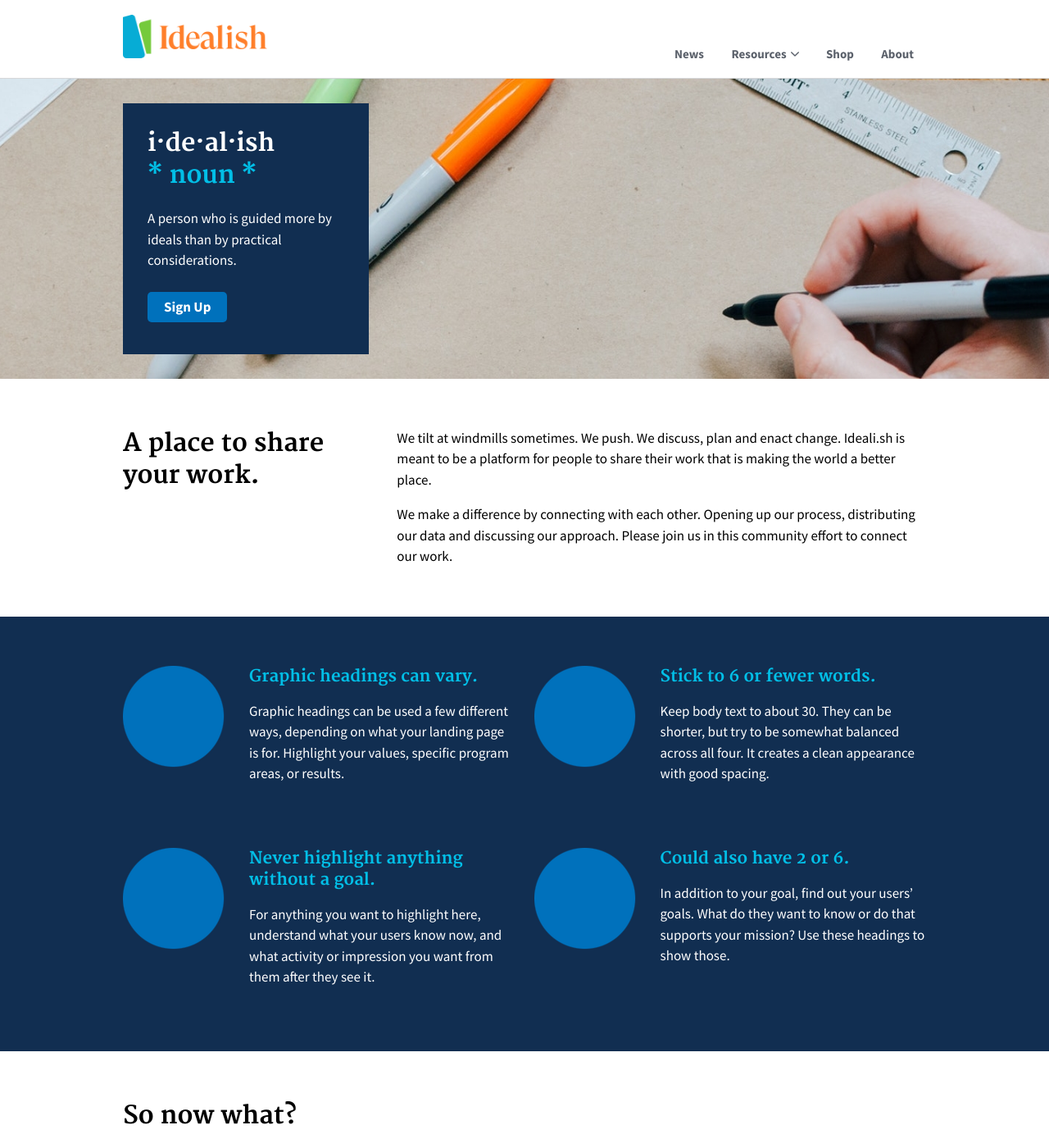
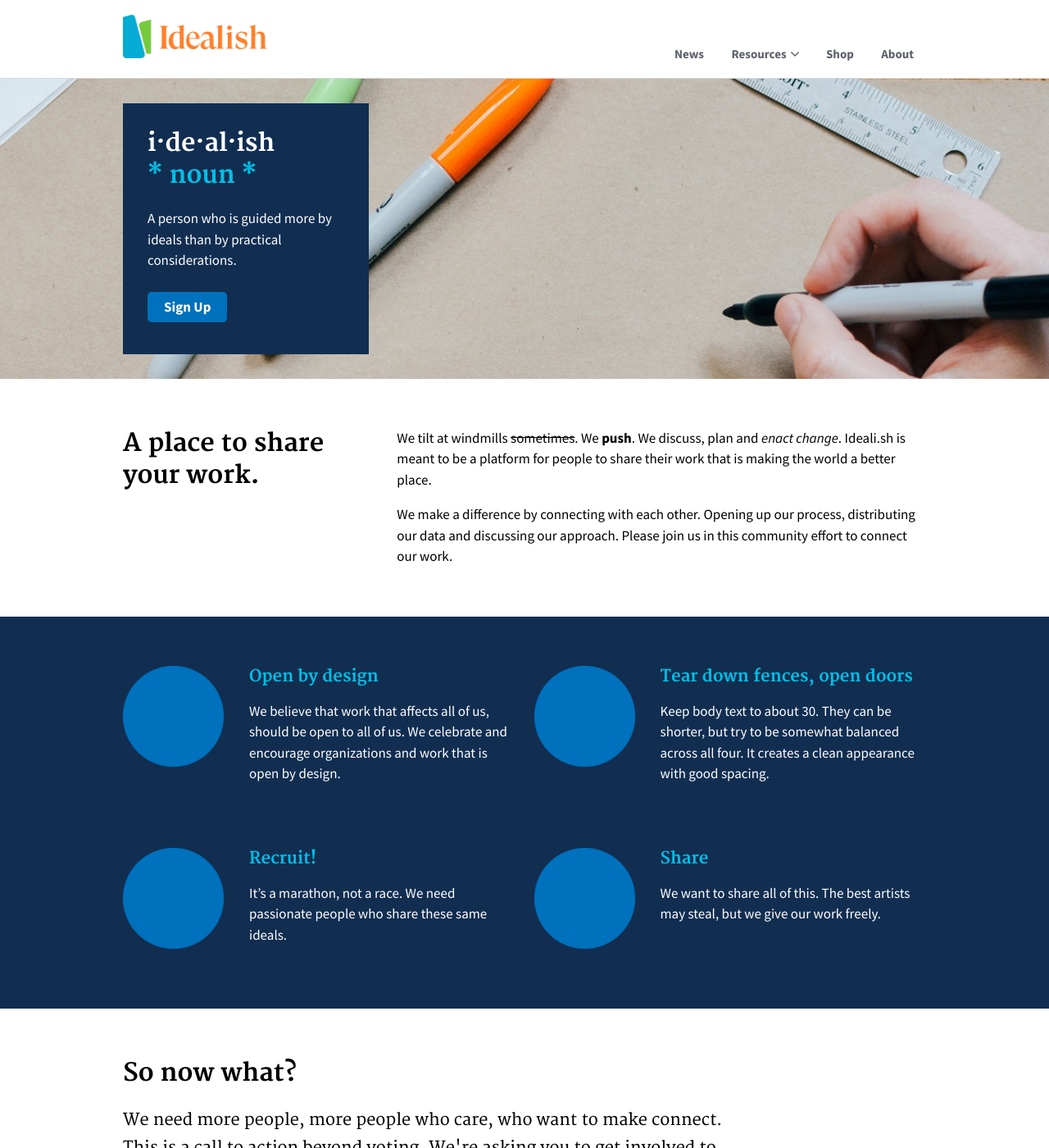
Before and after one commit to idealish/ideali.sh, a Jekyll site: the page built from demo/home.html, in a window 1280 px wide and 1400 px high. Shown: the whole window at 82% size. Built offline with Jekyll 4.4.1, drawn with Linux system fonts in a browser that asks for light colours.

Commit message:
moar content

```diff
--- a/demo/home.html
+++ b/demo/home.html
@@ -19,7 +19,7 @@ hero:
 
 tagline: A place to share your work.
 intro: |
-  We tilt at windmills sometimes. We push. We discuss, plan and enact change. Ideali.sh is meant to be a platform for people to share their work that is making the world a better place.
+  We tilt at windmills <s>sometimes</s>. We <b>push</b>. We discuss, plan and <i>enact change</i>. Ideali.sh is meant to be a platform for people to share their work that is making the world a better place.
 
   We make a difference by connecting with each other. Opening up our process, distributing our data and discussing our approach. Please join us in this community effort to connect our work.
 
@@ -27,23 +27,23 @@ graphics:
   - image:
       src: /assets/uswds/img/circle-124.png
       alt: ''
-    title: Graphic headings can vary.
-    description: Graphic headings can be used a few different ways, depending on what your landing page is for. Highlight your values, specific program areas, or results.
+    title: Open by design
+    description: We believe that work that affects all of us, should be open to all of us. We celebrate and encourage organizations and work that is open by design.
   - image:
       src: /assets/uswds/img/circle-124.png
       alt: ''
-    title: Stick to 6 or fewer words.
+    title: Tear down fences, open doors
     description: Keep body text to about 30. They can be shorter, but try to be somewhat balanced across all four. It creates a clean appearance with good spacing.
   - image:
       src: /assets/uswds/img/circle-124.png
       alt: ''
-    title: Never highlight anything without a goal.
-    description: For anything you want to highlight here, understand what your users know now, and what activity or impression you want from them after they see it.
+    title: Recruit!
+    description: It's a marathon, not a race. We need passionate people who share these same ideals.
   - image:
       src: /assets/uswds/img/circle-124.png
       alt: ''
-    title: Could also have 2 or 6.
-    description: In addition to your goal, find out your users’ goals. What do they want to know or do that supports your mission? Use these headings to show those.
+    title: Share
+    description: We want to share all of this. The best artists may steal, but we give our work freely.
 ---
 
 <h2>So now what?</h2>
```
